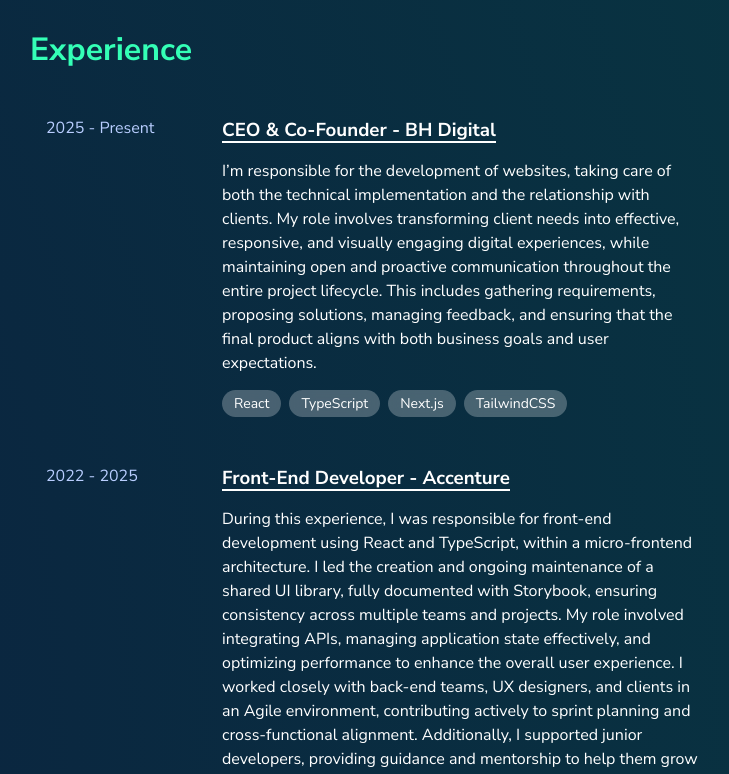
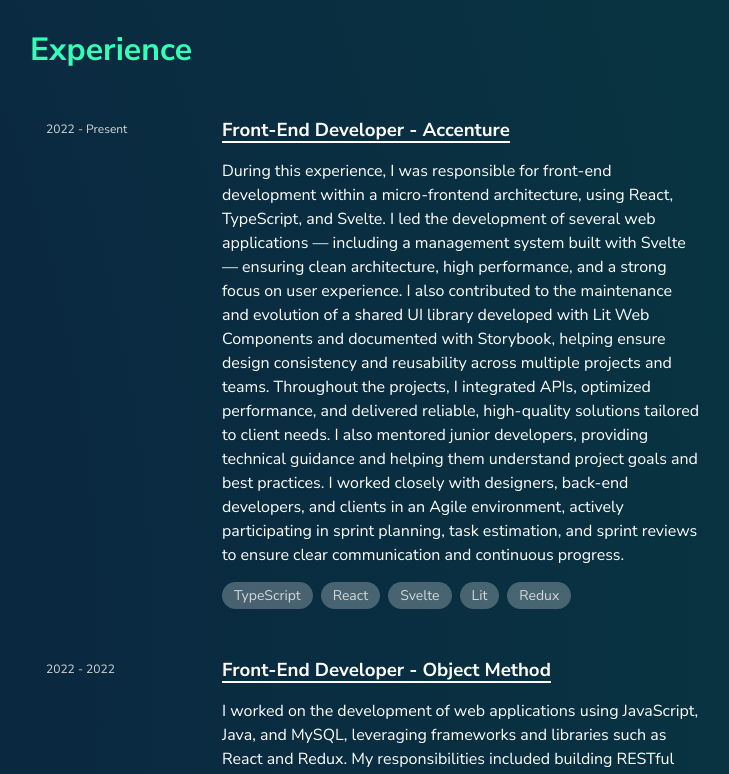
Before and after one commit to YOUBCH/MyPortfolio, a React (Create React App) app: page / in a window 1280 px wide. Shown: the part 802-1576 px from the top of the page, without its empty margins (266-995 px from the left). Built offline with nearby package versions, Linux system fonts and the light colour scheme.

Commit message:
experiences update

```diff
--- a/src/components/experience/Experience.tsx
+++ b/src/components/experience/Experience.tsx
@@ -38,7 +38,7 @@
         margin: "0 auto",
       }}>
         <h1 className="section-titles">Experience</h1>
-        <WorkCard
+        {/* <WorkCard
           link="https://www.bhdigital.it/"
           description="I’m responsible for the development of websites, taking care of both the technical implementation and the relationship with clients. My role involves transforming client needs into effective, responsive, and visually engaging digital experiences, while maintaining open and proactive communication throughout the entire project lifecycle.
 This includes gathering requirements, proposing solutions, managing feedback, and ensuring that the final product aligns with both business goals and user expectations."
@@ -47,14 +47,15 @@
           title="CEO & Co-Founder"
           company="BH Digital"
           chips={[{ label: "React" }, { label: "TypeScript" }, { label: "Next.js" }, { label: "TailwindCSS" }]}
-        />
+        /> */}
         <WorkCard
           link="https://www.accenture.com/it-it"
-          description="During this experience, I was responsible for front-end development using React and TypeScript, within a micro-frontend architecture. I led the creation and ongoing maintenance of a shared UI library, fully documented with Storybook, ensuring consistency across multiple teams and projects.
-            My role involved integrating APIs, managing application state effectively, and optimizing performance to enhance the overall user experience. I worked closely with back-end teams, UX designers, and clients in an Agile environment, contributing actively to sprint planning and cross-functional alignment.
-            Additionally, I supported junior developers, providing guidance and mentorship to help them grow and integrate smoothly within the team."
+          description="During this experience, I was responsible for front-end development within a micro-frontend architecture, using React, TypeScript, and Svelte. I led the development of several web applications — including a management system built with Svelte — ensuring clean architecture, high performance, and a strong focus on user experience.
+I also contributed to the maintenance and evolution of a shared UI library developed with Lit Web Components and documented with Storybook, helping ensure design consistency and reusability across multiple projects and teams.
+Throughout the projects, I integrated APIs, optimized performance, and delivered reliable, high-quality solutions tailored to client needs. I also mentored junior developers, providing technical guidance and helping them understand project goals and best practices.
+I worked closely with designers, back-end developers, and clients in an Agile environment, actively participating in sprint planning, task estimation, and sprint reviews to ensure clear communication and continuous progress."
           startDate="2022"
-          endDate="2025"
+          endDate="Present"
           title="Front-End Developer"
           company="Accenture"
           chips={[{ label: "TypeScript" }, { label: "React" }, { label: "Svelte" }, { label: "Lit" }, { label: "Redux" }]}
--- a/src/components/footer/Footer.css
+++ b/src/components/footer/Footer.css
@@ -16,6 +16,11 @@
     color: var(--green);
 }
 
+span {
+    color: var(--text-color);
+    font-size: 0.75rem;
+}
+
 @media (max-width: 768px){
     footer a {
         font-size: 0.7rem;
--- a/src/components/footer/Footer.tsx
+++ b/src/components/footer/Footer.tsx
@@ -1,8 +1,23 @@
 import "./Footer.css";
 
-function Footer(){
-    return(
-        <footer>
+function Footer() {
+    return (
+        <footer style={{
+            display: "flex",
+            flexDirection: "column",
+            gap: "0.5rem",
+            marginBottom: "1rem"
+        }}>
+            <span style={{
+                margin: "0",
+            }}>
+                2025 &copy; Youssef Bachaoui
+            </span>
+            <span style={{
+                margin: "0",
+            }}>
+                VAT: 14383650968 (ITALY)
+            </span>
             <a href="https://github.com/YOUBCH/MyPortfolio">Designed and Built by Youssef Bachaoui</a>
         </footer>
     )
--- a/src/components/header/Header.tsx
+++ b/src/components/header/Header.tsx
@@ -73,7 +73,7 @@
                         </ol>
                         <span className="header-subtitle">SAY HELLO</span>
                         <ol className="navbar">
-                            <li className="nav-link nav-element"><a href="#experience">bachaouiyoussef02@gmail.com</a></li>
+                            <li className="nav-link nav-element"><a href="mailto:bachaouiyoussef02@gmail.com">bachaouiyoussef02@gmail.com</a></li>
                             <li className="nav-link nav-element"><a href="https://www.instagram.com/youssef.bachaoui.dev/#" target="_blank">Instagram</a></li>
                             <li className="nav-link nav-element"><a href="https://www.linkedin.com/in/youssef-bachaoui-926a061a1/" target="_blank">Linkedin</a></li>
                         </ol>
--- a/src/components/main/Main.css
+++ b/src/components/main/Main.css
@@ -5,7 +5,7 @@
   }
 
   p{
-    font-size: 1.1rem;
+    font-size: 1rem;
     line-height: 1.5;
     margin-bottom: 15px;
     color: var(--white);
```
